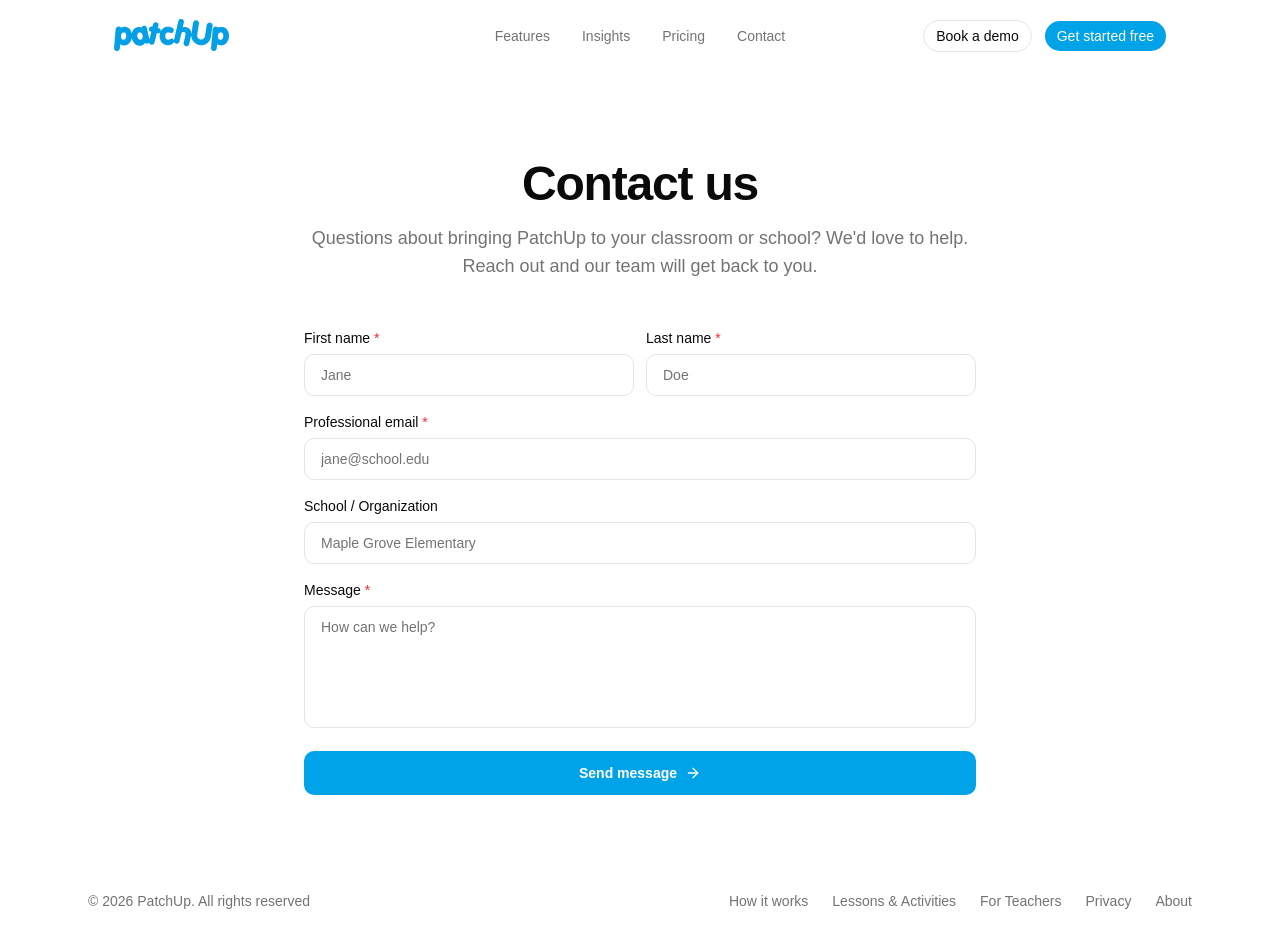
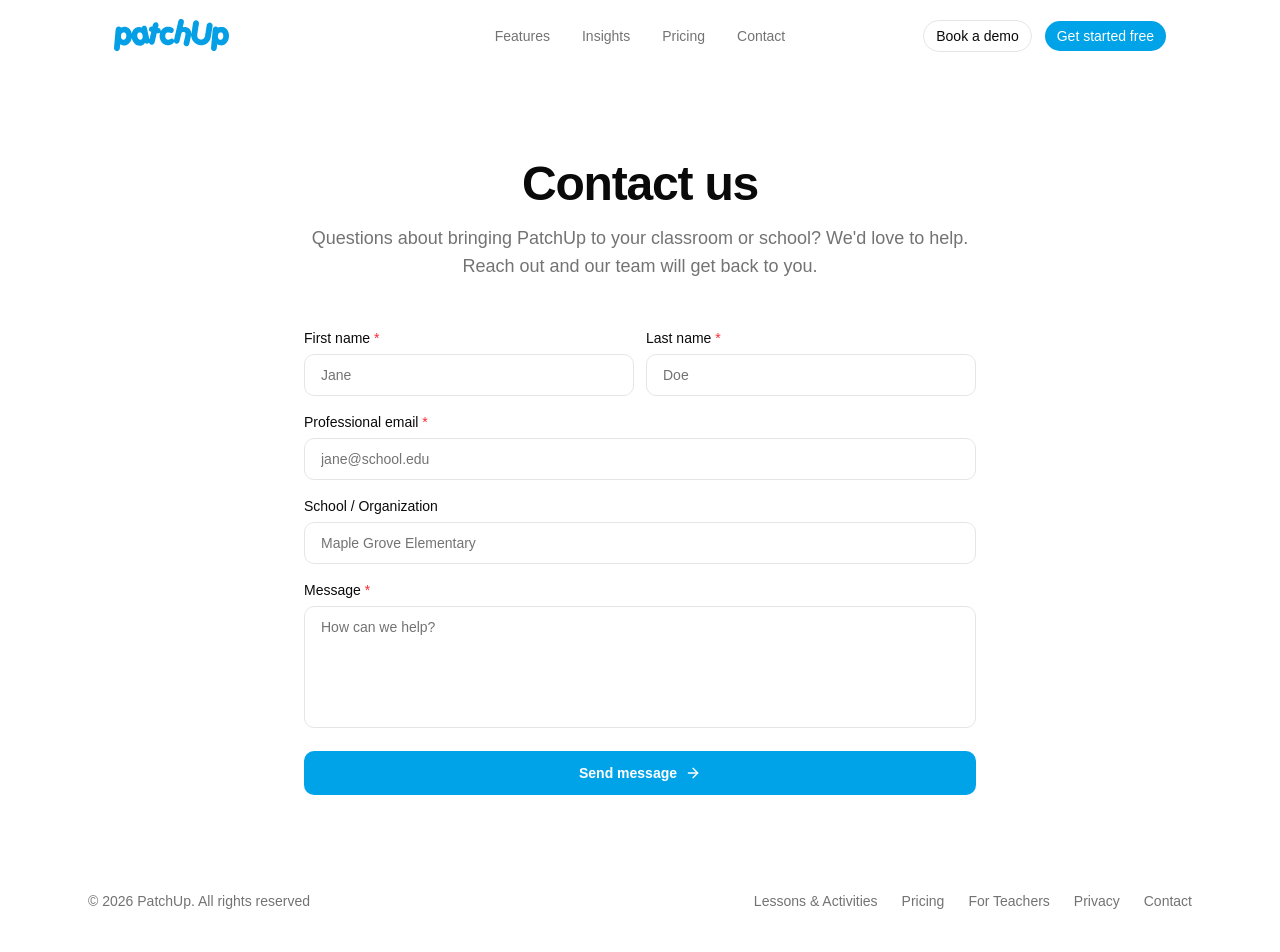
Before and after one commit to AlexSacher/PatchUpLanding, a React (Vite) app: page /contact in a window 1280 px wide. Shown: the top 952 px of the page. Built offline with nearby package versions, Linux system fonts and the light colour scheme.

Commit message:
more edits

```diff
--- a/src/components/call-to-action-2.tsx
+++ b/src/components/call-to-action-2.tsx
@@ -18,27 +18,30 @@ const viewport = { once: true, margin: "-80px" as const }
 
 export default function CallToActionTwo() {
   return (
-    <section className="px-4 pb-12 md:px-6 md:pb-12 mt-24">
+    <section className="px-4 pb-12 md:px-6 md:pb-12 mt-6 lg:mt-24">
       <div className="mx-auto w-[90%] max-w-[1600px]">
         <motion.div
           initial={{ opacity: 0, scale: 0.92, y: 32, filter: "blur(12px)" }}
           whileInView={{ opacity: 1, scale: 1, y: 0, filter: "blur(0px)" }}
           viewport={viewport}
           transition={{ type: "spring", bounce: 0.3, duration: 1.1 }}
-          className="relative isolate overflow-hidden rounded-[2.5rem] bg-white px-6 pt-20 pb-20  shadow-sm sm:px-10 md:pt-24 md:pb-[26rem] lg:px-16"
+          className="relative isolate overflow-hidden rounded-[2.5rem] bg-white px-6 pt-6 pb-[10.5rem]  shadow-sm sm:px-10 md:pt-24 md:pb-[28rem] lg:px-16"
         >
           {/* Classroom scene, full-bleed behind the card content */}
           <img
             src="/hero-classroom-scene-clean.webp"
             alt=""
             aria-hidden
-            className="pointer-events-none absolute left-1/2 top-0 -z-20 h-full w-[110%] max-w-none -translate-x-[53%]  object-cover object-center"
+        className="pointer-events-none absolute left-1/2 top-0 -z-20 h-full w-[110%] max-w-none -translate-x-[55%] md:-translate-x-[53%]  object-cover object-center"
           />
           {/* White gradient wash so the scene fades softly into the card */}
           <div
             aria-hidden
-            className="pointer-events-none absolute inset-0 -z-10 bg-gradient-to-b from-white via-white/60 to-white/45 md:via-white/25 md:to-transparent"
+            className="pointer-events-none absolute inset-0 -z-10 bg-gradient-to-b from-white via-white/40 to-white/25 md:via-white/25 md:to-transparent"
           />
+          {/* Below md the copy sits inside the whiteboard painted into the
+              background scene, which is narrower than the card itself, so the
+              block is clamped short of the card's width until the art grows. */}
           <AnimatedGroup
             variants={{
               container: {
@@ -49,15 +52,15 @@ export default function CallToActionTwo() {
               ...inViewTransition,
             }}
             viewport={viewport}
-            className="relative z-10 mx-auto flex max-w-md flex-col items-center text-center"
+            className="relative z-10 mx-auto flex max-w-[46vw] flex-col items-center text-center sm:max-w-sm md:max-w-md"
           >
-            <span className="rounded-full bg-white/80 px-3 py-1 text-sm font-semibold text-sky-700 shadow-sm ring-1 ring-sky-100">
+            {/* <span className="rounded-full bg-white/80 px-3 py-1 text-sm font-semibold text-sky-700 shadow-sm ring-1 ring-sky-100">
               Ready in minutes
-            </span>
-            <h2 className="mt-4 text-3xl font-semibold tracking-tight text-balance text-slate-950 md:text-4xl">
+            </span> */}
+            <h2 className="mt-4 text-[5vw] sm:text-2xl font-semibold tracking-tight text-balance text-slate-950 md:text-4xl">
               Bring whole-class SEL into tomorrow's lesson
             </h2>
-            <p className="mt-4 max-w-sm text-base leading-7 font-normal text-balance text-black md:font-normal md:text-slate-700">
+            <p className="hidden md:block mt-4 max-w-sm text-base leading-7 font-normal text-balance text-black md:font-normal md:text-slate-700 ">
               Pick a lesson, activity, or check-in, share the class code, and
               give every student a simple way to build empathy, reset, and
               belong.
@@ -67,7 +70,7 @@ export default function CallToActionTwo() {
                 render={<Link to="/contact" />}
                 nativeButton={false}
                 size="lg"
-                className="bg-primary rounded-lg text-primary-foreground hover:bg-primary/90"
+                className="bg-primary h-8 rounded-lg px-3 text-sm text-primary-foreground hover:bg-primary/90 md:h-10 md:px-4 md:text-sm"
               >
                 <span>Book a demo</span>
               </Button>
--- a/src/components/features-chart.tsx
+++ b/src/components/features-chart.tsx
@@ -45,7 +45,7 @@ export default function FeaturesChart() {
   const toggle = (k: SeriesKey) => setShow((s) => ({ ...s, [k]: !s[k] }))
 
   return (
-    <section id="insights" className="scroll-mt-24 py-12 md:py-20">
+    <section id="insights" className="scroll-mt-24 py-12 md:py-10">
       <div className="mx-auto w-[90%] max-w-[1600px]">
         <div className="relative overflow-hidden rounded-[2.5rem]  border-purple-100/80 bg-gradient-to-br from-violet-100  to-purple-100/90 py-12 sm:py-16">
           <NoiseTexture
--- a/src/components/footer.tsx
+++ b/src/components/footer.tsx
@@ -1,23 +1,26 @@
+import { Link } from 'react-router-dom'
+
 const links = [
     {
-        title: 'How it works',
-        href: '#',
+        title: 'Lessons & Activities',
+        href: '/#features',
     },
     {
-        title: 'Lessons & Activities',
-        href: '#',
+        title: 'Pricing',
+        href: '/#pricing',
     },
     {
         title: 'For Teachers',
-        href: '#',
+        href: '/#pricing',
     },
     {
+        // No privacy page exists yet, so this points at contact until there is one.
         title: 'Privacy',
-        href: '#',
+        href: '/contact',
     },
     {
-        title: 'About',
-        href: '#',
+        title: 'Contact',
+        href: '/contact',
     },
 ]
 
@@ -29,12 +32,12 @@ export default function FooterSection() {
                     <span className="text-muted-foreground order-last block text-center text-sm md:order-first">© {2026} PatchUp. All rights reserved</span>
                     <div className="order-first flex flex-wrap justify-center gap-6 text-sm md:order-last">
                         {links.map((link, index) => (
-                            <a
+                            <Link
                                 key={index}
-                                href={link.href}
+                                to={link.href}
                                 className="text-muted-foreground hover:text-primary block duration-150">
                                 <span>{link.title}</span>
-                            </a>
+                            </Link>
                         ))}
                     </div>
                 </div>
--- a/src/components/hero-section/index.tsx
+++ b/src/components/hero-section/index.tsx
@@ -151,7 +151,7 @@ export default function HeroSection() {
                                 data-lifted={lifted === 'tablet'}
                                 className="group/tablet absolute -top-[16cqw] z-0 w-[42%] origin-bottom cursor-pointer transition-transform duration-500 ease-[cubic-bezier(0.34,1.56,0.64,1)] hover:z-40 hover:rotate-[2deg] hover:scale-[1.03] data-[lifted=true]:z-40 data-[lifted=true]:rotate-[2deg] data-[lifted=true]:scale-[1.03]">
                                 <div className="rounded-[3.105cqw] bg-neutral-900 p-[1.294cqw] shadow-xl shadow-sky-900/15 ring-1 ring-black/5">
-                                    <div className="bg-muted aspect-[3/4.24] overflow-hidden rounded-[2.2cqw]">
+                                    <div className="bg-muted aspect-[3/4.26] overflow-hidden rounded-[2.2cqw]">
                                         <video
                                             ref={tabletVideoRef}
                                             className="size-full object-cover"
```
